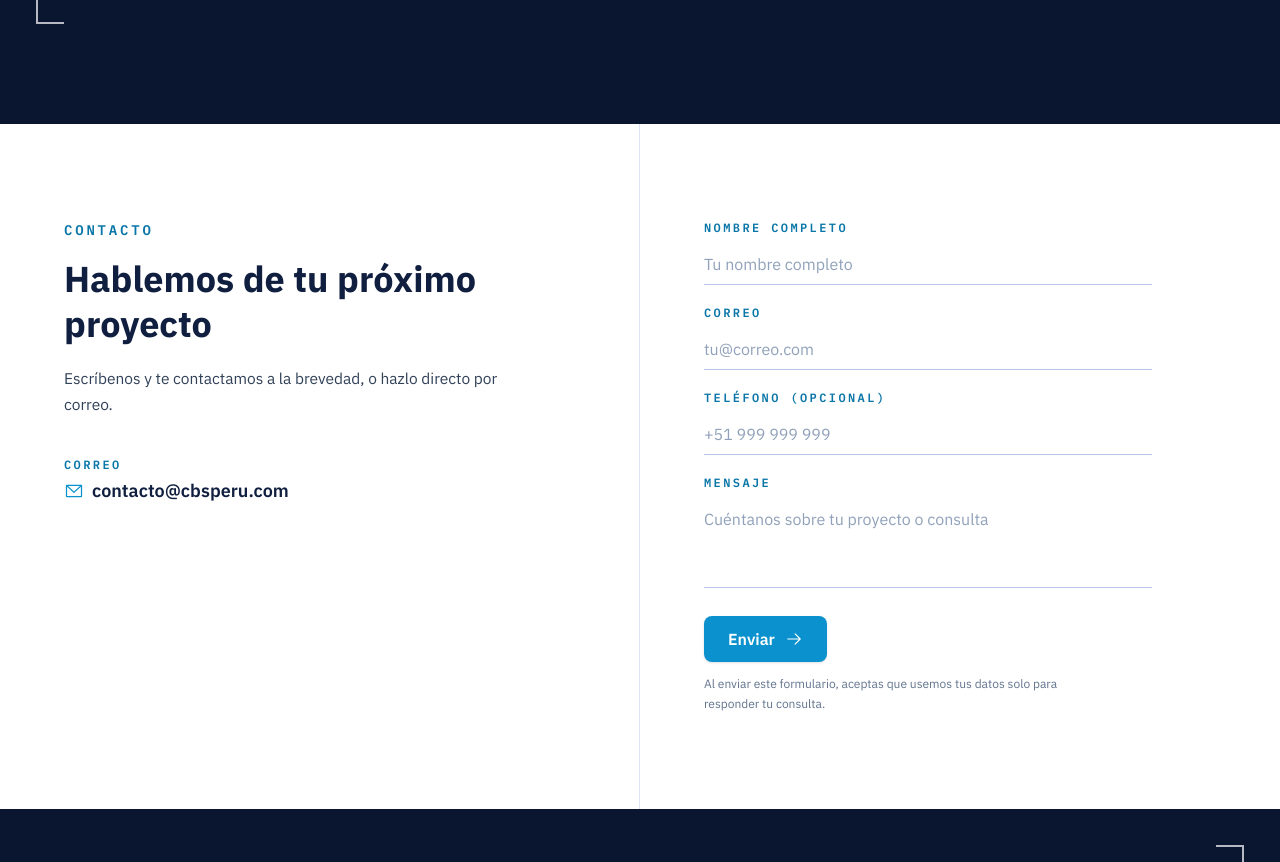
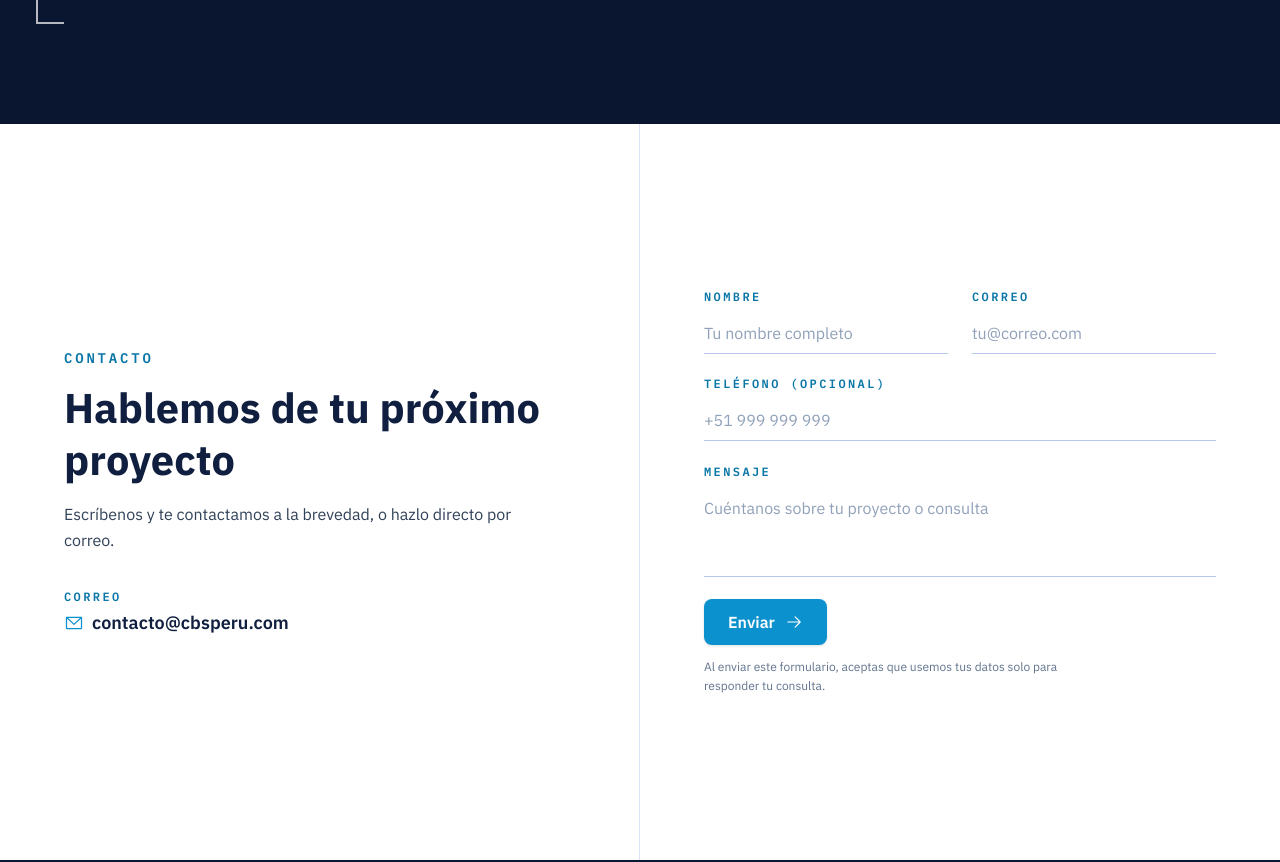
Before and after one commit to jhefferson-guerrero/cbs-web, a React (Vite) app: page / in a window 1280 px wide. Shown: the part 5420-6282 px from the top of the page. Built offline with nearby package versions, Linux system fonts and the light colour scheme; no server answers.

Commit message:
Contacto en una sola vista: Nombre y Correo en dos columnas, espacios fluidos y nota legal junto al boton

```diff
--- a/src/components/sections/Contacto.tsx
+++ b/src/components/sections/Contacto.tsx
@@ -69,15 +69,17 @@ function FormField({
   id,
   label,
   error,
+  className,
   children,
 }: {
   id: string
   label: string
   error?: string
+  className?: string
   children: ReactNode
 }) {
   return (
-    <div className="flex flex-col gap-2">
+    <div className={`flex flex-col gap-2 ${className ?? ''}`}>
       {/* El error va en la misma fila que la etiqueta, a la derecha: esa fila ya
           existe, así que no hace falta reservar una línea vacía debajo del campo
           y el formulario tampoco salta cuando aparece un error. */}
@@ -187,32 +189,32 @@ export function Contacto() {
 
   return (
     <section id="contacto" className="bg-white">
-      <div className="grid lg:grid-cols-2 lg:divide-x lg:divide-navy-100">
+      <div className="grid lg:min-h-[calc(100svh-var(--nav-h))] lg:grid-cols-2 lg:divide-x lg:divide-navy-100">
         <motion.div
           initial={reduceMotion ? false : { opacity: 0, y: 24 }}
           whileInView={{ opacity: 1, y: 0 }}
           viewport={{ once: true, amount: 0.3 }}
           transition={{ duration: 0.7, ease: [0.16, 1, 0.3, 1] }}
-          className="flex flex-col px-6 py-16 sm:px-10 sm:py-20 lg:px-16 lg:py-24 2xl:px-24 2xl:py-32"
+          className="flex flex-col px-6 py-16 sm:px-10 sm:py-20 lg:justify-center lg:px-16 lg:py-[clamp(1.5rem,6vh,6rem)] 2xl:px-24"
         >
           <div>
             <p className="font-mono text-sm font-semibold uppercase tracking-[0.2em] text-cyan-700 2xl:text-base">
               Contacto
             </p>
-            <h2 className="mt-4 text-3xl font-bold leading-tight text-navy-900 md:text-4xl 2xl:text-5xl">
+            <h2 className="mt-4 text-3xl font-bold leading-tight text-navy-900 md:text-4xl lg:mt-[clamp(0.5rem,1.6vh,1rem)] lg:text-[clamp(2.25rem,5.2vh,3.5rem)]">
               Hablemos de tu próximo proyecto
             </h2>
-            <p className="mt-5 max-w-md text-[15.5px] leading-relaxed text-slate-700 2xl:text-lg">
+            <p className="mt-5 max-w-md text-[15.5px] leading-relaxed text-slate-700 lg:mt-[clamp(0.5rem,2vh,1.25rem)] lg:max-w-[min(100%,clamp(28rem,60vh,36rem))] lg:text-[clamp(15.5px,2vh,21px)]">
               Escríbenos y te contactamos a la brevedad, o hazlo directo por correo.
             </p>
 
-            <div className="mt-10 flex flex-col gap-1">
+            <div className="mt-10 flex flex-col gap-1 lg:mt-[clamp(1.25rem,4.5vh,3rem)]">
               <span className="font-mono text-xs font-semibold uppercase tracking-[0.2em] text-cyan-700 2xl:text-sm">
                 Correo
               </span>
               <a
                 href={`mailto:${CONTACT_EMAIL}`}
-                className="inline-flex items-center gap-2 text-lg font-semibold text-navy-900 transition-colors hover:text-cyan-700 2xl:text-xl"
+                className="inline-flex items-center gap-2 text-lg font-semibold text-navy-900 transition-colors hover:text-cyan-700 lg:text-[clamp(1.125rem,2.1vh,1.4rem)]"
               >
                 <EnvelopeSimpleIcon size={20} weight="regular" className="shrink-0 text-cyan-600" />
                 {CONTACT_EMAIL}
@@ -227,7 +229,7 @@ export function Contacto() {
           whileInView={{ opacity: 1, y: 0 }}
           viewport={{ once: true, amount: 0.3 }}
           transition={{ duration: 0.7, delay: 0.1, ease: [0.16, 1, 0.3, 1] }}
-          className="flex px-6 py-16 sm:px-10 sm:py-20 lg:px-16 lg:py-24 2xl:px-24 2xl:py-32"
+          className="flex px-6 py-16 sm:px-10 sm:py-20 lg:items-center lg:px-16 lg:py-[clamp(1.5rem,6vh,6rem)] 2xl:px-24"
         >
           <AnimatePresence mode="wait">
             {sent ? (
@@ -255,7 +257,7 @@ export function Contacto() {
                 animate={{ opacity: 1 }}
                 exit={reduceMotion ? undefined : { opacity: 0 }}
                 transition={{ duration: reduceMotion ? 0 : 0.3 }}
-                className="flex w-full max-w-md flex-col gap-5 2xl:max-w-lg 2xl:gap-6"
+                className="grid w-full max-w-md gap-5 lg:max-w-xl lg:grid-cols-2 lg:gap-x-6 lg:gap-y-[clamp(0.75rem,2.8vh,1.5rem)] 2xl:max-w-2xl"
               >
                 {/* Honeypot: oculto para visitantes reales (fuera de pantalla,
                   no enfocable, oculto para tecnología de asistencia), pero
@@ -270,7 +272,7 @@ export function Contacto() {
                 className="absolute left-[-9999px] h-0 w-0 opacity-0"
               />
 
-              <FormField id={`${formId}-name`} label="Nombre completo" error={errors.name}>
+              <FormField id={`${formId}-name`} label="Nombre" error={errors.name}>
                 <input
                   id={`${formId}-name`}
                   name="name"
@@ -302,7 +304,7 @@ export function Contacto() {
                 />
               </FormField>
 
-              <FormField id={`${formId}-phone`} label="Teléfono (opcional)" error={errors.phone}>
+              <FormField id={`${formId}-phone`} label="Teléfono (opcional)" error={errors.phone} className="lg:col-span-2">
                 <input
                   id={`${formId}-phone`}
                   name="phone"
@@ -319,7 +321,7 @@ export function Contacto() {
                 />
               </FormField>
 
-              <FormField id={`${formId}-message`} label="Mensaje" error={errors.message}>
+              <FormField id={`${formId}-message`} label="Mensaje" error={errors.message} className="lg:col-span-2">
                 <textarea
                   id={`${formId}-message`}
                   name="message"
@@ -334,7 +336,7 @@ export function Contacto() {
                 />
               </FormField>
 
-              <div className="mt-2 flex flex-col gap-3">
+              <div className="mt-2 flex flex-col gap-3 lg:col-span-2 lg:mt-0 lg:flex-row lg:flex-wrap lg:items-center lg:gap-x-6">
                 <Button
                   type="submit"
                   variant="solid"
```
